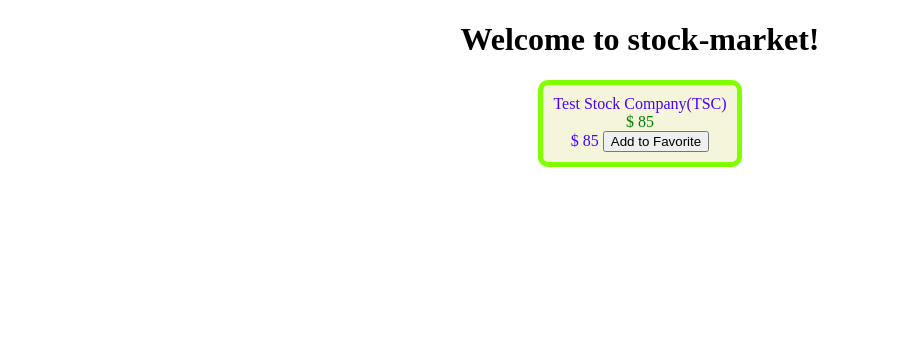
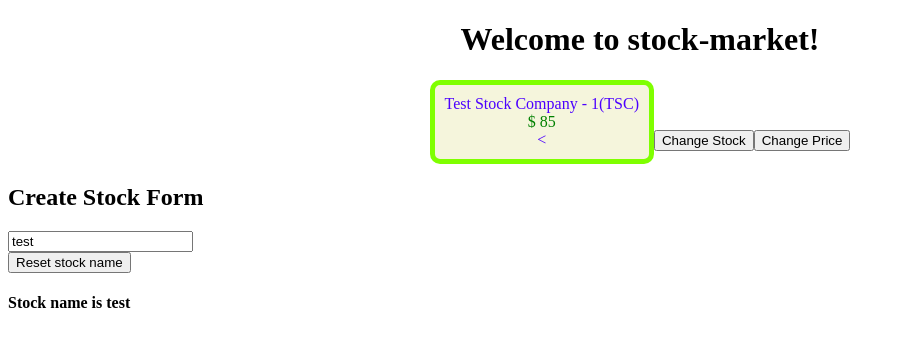
Before and after one commit to hema35/stock-market, an Angular app: page / in a window 1280 px wide. Shown: the top 346 px of the page, without its empty margins (0-905 px from the left). Built offline with nearby package versions, Linux system fonts and the light colour scheme.

Commit message:
alternate for ngmodel using binding

```diff
--- a/src/app/app.component.html
+++ b/src/app/app.component.html
@@ -3,4 +3,7 @@
     Welcome to {{ title }}!
   </h1>
   <app-stock-item [stock]="stock" (toggleFavorite)="onToggleFavorite($event)"></app-stock-item>
+  <button (click)="changeStockObject()">Change Stock</button>
+  <button (click)="changeStockPrice()">Change Price</button>
 </div>
+<app-create-stock></app-create-stock>
--- a/src/app/app.component.ts
+++ b/src/app/app.component.ts
@@ -10,12 +10,21 @@ export class AppComponent {
   title = 'stock-market';
 
   public stock: Stock;
+  private counter: number = 1;
 
   ngOnInit(): void {
-    this.stock = new Stock('Test Stock Company', 'TSC', 85, 80);
+    this.stock = new Stock('Test Stock Company - '+ this.counter++, 'TSC', 85, 80);
   }
   onToggleFavorite(stock:Stock){
     console.log('favorite for stock', stock, 'was triggered');
     this.stock.favorite = !this.stock.favorite;
   }
+
+  changeStockObject() {
+    this.stock = new Stock('Test Stock Company - '+ this.counter++, 'TSC', 85, 80);
+  }
+
+  changeStockPrice() {
+    this.stock.price += 10;
+  }
 }
--- /dev/null
+++ b/src/app/stock/create-stock/create-stock.component.html
@@ -0,0 +1,12 @@
+<h2>Create Stock Form</h2>
+
+<div class="Form-group">
+  <form>
+    <div class="stock-name">
+      <input type="text" placeholder="Stock Name" [value]="stock.name" (input)="stock.name=$event.target.value">
+    </div>
+  </form>
+  <button (click)="stock.name='test'">Reset stock name</button>
+</div>
+
+<h4>Stock name is {{stock.name}}</h4>
--- /dev/null
+++ b/src/app/stock/create-stock/create-stock.component.ts
@@ -0,0 +1,17 @@
+import { Component, OnInit } from '@angular/core';
+import { Stock } from 'src/app/model/stock';
+
+@Component({
+  selector: 'app-create-stock',
+  templateUrl: './create-stock.component.html',
+  styleUrls: ['./create-stock.component.scss']
+})
+export class CreateStockComponent  {
+
+public stock: Stock;
+  constructor() {
+    this.stock = new Stock('test','',0,0);
+   }
+
+
+  }
--- a/src/app/stock/stock-item/stock-item.component.html
+++ b/src/app/stock/stock-item/stock-item.component.html
@@ -2,7 +2,9 @@
   <div class="name"> {{ stock.name + '('+ stock.code +')'}} </div>
 <div class="price"
 [class] = "stock.isPositiveChange() ? 'positive': 'negative'">$ {{stock.price}}</div>
-  $ {{ stock.price }}
-  <button (click)="onToggleFavorite($event)" *ngIf="!stock.favorite">
+  <!-- $ {{ stock.price }} -->
+  <!-- <button (click)="onToggleFavorite($event)" *ngIf="!stock.favorite">
   Add to Favorite</button>
+  <button (click)="changeStockPrice()">Change Price</button> -->
+<<ng-content></ng-content>
 </div>
```
Also changed, not shown: src/app/app.module.ts (+6 -3 lines), src/app/stock/create-stock/create-stock.component.scss (added), 1 other file (tests, documents, lock files or other folders).
